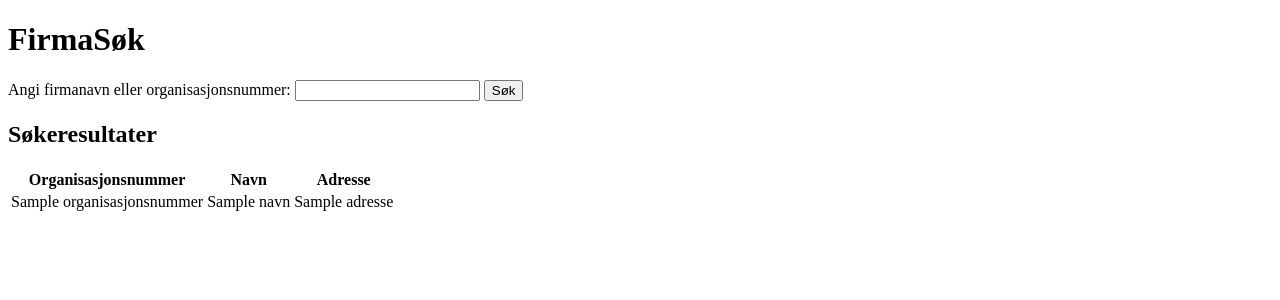
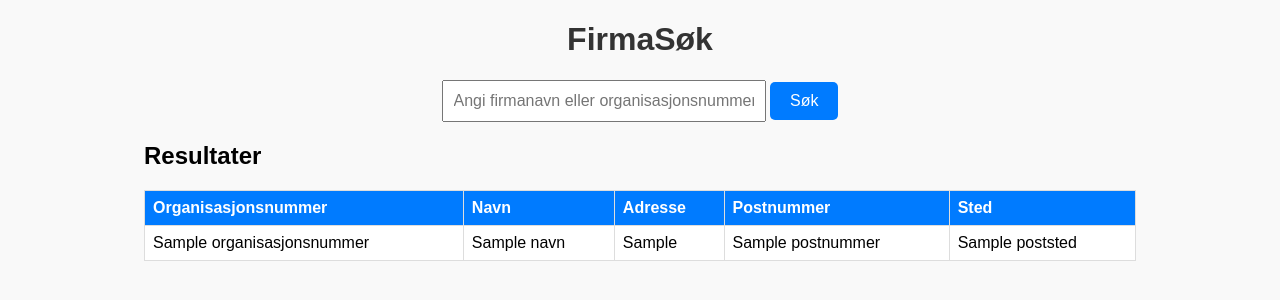
Before and after one commit to Orjanhell/Brreg_sok, a Flask app: template templates/index.html in a window 1280 px wide. Shown: the top 300 px of the page. Run offline with Flask 3, Linux system fonts and the light colour scheme; the template is opened without the code that fills it: most values are stand-ins (such as "Sample title", 1, 10 or a date in 2020).

Commit message:
Oppdatert app.py og index.htm med at den viser hele adresse

```diff
--- a/app.py
+++ b/app.py
@@ -11,11 +11,13 @@ API_UNDERENHETER_URL = "https://data.brreg.no/enhetsregisteret/api/underenheter"
 
 # Formatering og funksjoner for å hente data
 def formater_adresse(adresse_data):
-    if isinstance(adresse_data, list):
+    """Formaterer adressefeltet til en lesbar streng."""
+    if isinstance(adresse_data, list):  # Hvis adresse er en liste
         return ", ".join(adresse_data)
-    elif isinstance(adresse_data, str):
+    elif isinstance(adresse_data, str):  # Hvis adresse er en streng
         return adresse_data
-    return None
+    return "Ikke oppgitt"
+
 
 def hent_enhet(orgnummer):
     try:
@@ -49,14 +51,31 @@ def søk_enheter(søkeord, maks_resultater=100):
 @app.route("/", methods=["GET", "POST"])
 def index():
     if request.method == "POST":
-        søkeord = request.form["søkeord"]
-        if søkeord.isdigit():
+        søkeord = request.form.get("søkeord", "").strip()
+        resultater = []
+
+        if søkeord.isdigit():  # Hvis organisasjonsnummer
             enhet = hent_enhet(søkeord)
-            return render_template("index.html", enhet=enhet)
-        else:
-            resultater = søk_enheter(søkeord)
-            return render_template("index.html", resultater=resultater)
-    return render_template("index.html")
+            if enhet:
+                adresse = enhet.get("forretningsadresse", {})
+                enhet["adresse_tekst"] = formater_adresse(adresse.get("adresse", []))
+                enhet["postnummer"] = adresse.get("postnummer", "Ikke oppgitt")
+                enhet["poststed"] = adresse.get("poststed", "Ikke oppgitt")
+                resultater.append(enhet)
+        else:  # Hvis firmanavn
+            enheter = søk_enheter(søkeord)
+            for enhet in enheter:
+                adresse = enhet.get("forretningsadresse", {})
+                enhet["adresse_tekst"] = formater_adresse(adresse.get("adresse", []))
+                enhet["postnummer"] = adresse.get("postnummer", "Ikke oppgitt")
+                enhet["poststed"] = adresse.get("poststed", "Ikke oppgitt")
+            resultater = enheter
+
+        return render_template("index.html", resultater=resultater, søkeord=søkeord)
+
+    return render_template("index.html", resultater=None)
+
+
 
 if __name__ == "__main__":
     app.run(debug=True)
--- a/templates/index.html
+++ b/templates/index.html
@@ -1,38 +1,101 @@
 <!DOCTYPE html>
-<html lang="no">
+<html lang="en">
 <head>
     <meta charset="UTF-8">
     <meta name="viewport" content="width=device-width, initial-scale=1.0">
     <title>FirmaSøk</title>
+    <style>
+        body {
+            font-family: Arial, sans-serif;
+            margin: 20px;
+            background-color: #f9f9f9;
+        }
+        h1 {
+            text-align: center;
+            color: #333;
+        }
+        form {
+            text-align: center;
+            margin-bottom: 20px;
+        }
+        input[type="text"] {
+            padding: 10px;
+            font-size: 16px;
+            width: 300px;
+        }
+        button {
+            padding: 10px 20px;
+            font-size: 16px;
+            background-color: #007BFF;
+            color: white;
+            border: none;
+            border-radius: 5px;
+            cursor: pointer;
+        }
+        button:hover {
+            background-color: #0056b3;
+        }
+        .results {
+            margin: 20px auto;
+            width: 80%;
+        }
+        table {
+            width: 100%;
+            border-collapse: collapse;
+            margin-top: 20px;
+            background-color: #fff;
+        }
+        th, td {
+            border: 1px solid #ddd;
+            padding: 8px;
+            text-align: left;
+        }
+        th {
+            background-color: #007BFF;
+            color: white;
+        }
+        .no-results {
+            text-align: center;
+            font-size: 18px;
+            color: #555;
+        }
+    </style>
 </head>
 <body>
     <h1>FirmaSøk</h1>
-    <form method="post">
-        <label for="søkeord">Angi firmanavn eller organisasjonsnummer:</label>
-        <input type="text" id="søkeord" name="søkeord" required>
+    <form method="POST">
+        <input type="text" name="søkeord" placeholder="Angi firmanavn eller organisasjonsnummer" required>
         <button type="submit">Søk</button>
     </form>
-
+    <div class="results">
         {% if resultater %}
-        <h2>Søkeresultater</h2>
+            <h2>Resultater</h2>
             <table>
+                <thead>
                     <tr>
                         <th>Organisasjonsnummer</th>
                         <th>Navn</th>
                         <th>Adresse</th>
+                        <th>Postnummer</th>
+                        <th>Sted</th>
                     </tr>
+                </thead>
+                <tbody>
                     {% for firma in resultater %}
                         <tr>
                             <td>{{ firma.organisasjonsnummer }}</td>
                             <td>{{ firma.navn }}</td>
-                    <td>{{ firma.adresse }}</td>
+                            <td>{{ firma.adresse_tekst }}</td>
+                            <td>{{ firma.postnummer }}</td>
+                            <td>{{ firma.poststed }}</td>
                         </tr>
                     {% endfor %}
+                </tbody>
             </table>
-    {% elif enhet %}
-        <h2>Detaljer for enhet</h2>
-        <p>Navn: {{ enhet['navn'] }}</p>
-        <p>Adresse: {{ enhet['forretningsadresse']['adresse'] }}</p>
+
+        {% elif søkeord %}
+            <p class="no-results">Ingen resultater funnet for "{{ søkeord }}".</p>
         {% endif %}
+    </div>
 </body>
 </html>
```
Lines whose indentation alone changed are shown as unchanged.
